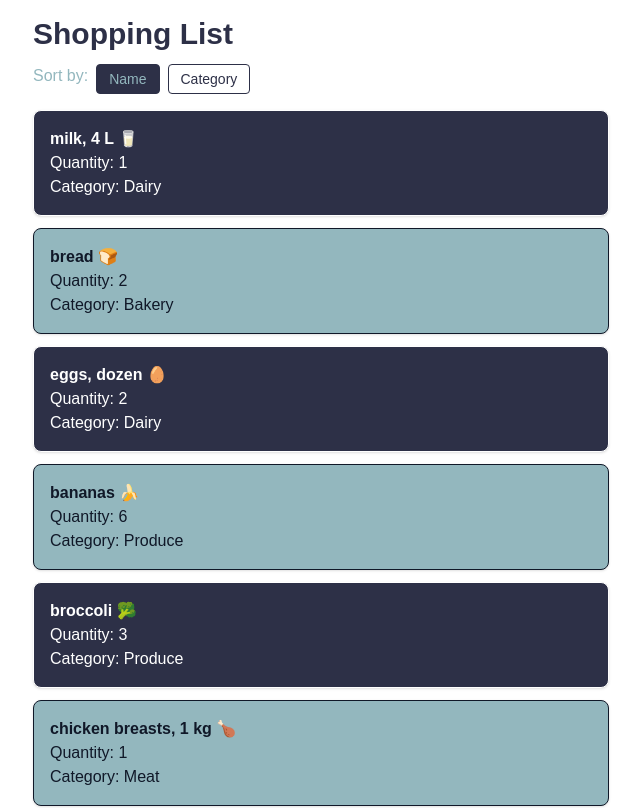
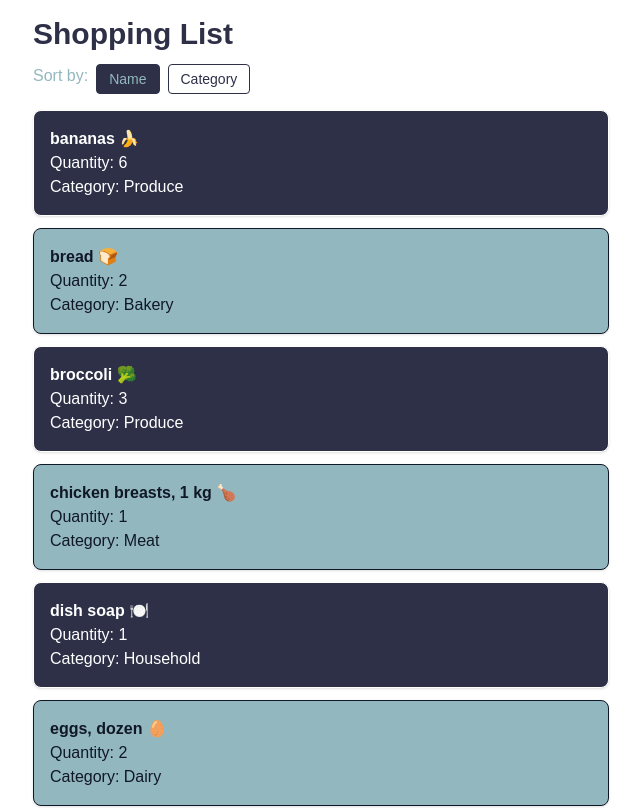
Before and after one commit to isayabs/cprg306-assignments, a Next.js app: page /week-6 in a window 1280 px wide. Shown: the top 808 px of the page, without its empty margins (319-959 px from the left). Built offline with nearby package versions, Linux system fonts and the light colour scheme.

Commit message:
Render items

```diff
--- a/app/week-6/item-list.js
+++ b/app/week-6/item-list.js
@@ -45,15 +45,15 @@ export default function ItemList () {
             </div>
 
             <ul className="space-y-3">
-                {items.map((item) => (
+                {sorted.map((item) => (
                     <Item
-                    key={item.name}
-                    className="border rounded-lg p-4 shadow-sm max-w-xl mx-auto
+                        key={item.id}
+                        className="border rounded-lg p-4 shadow-sm max-w-xl mx-auto
                                 even:bg-[#93B7BE] even:text-gray-900
                                 odd:bg-[#2D3047] odd:text-white"
-                    name={item.name}
-                    quantity={item.quantity}
-                    category={item.category}
+                        name={item.name}
+                        quantity={item.quantity}
+                        category={item.category}
                     />
                 ))}
             </ul>
```
